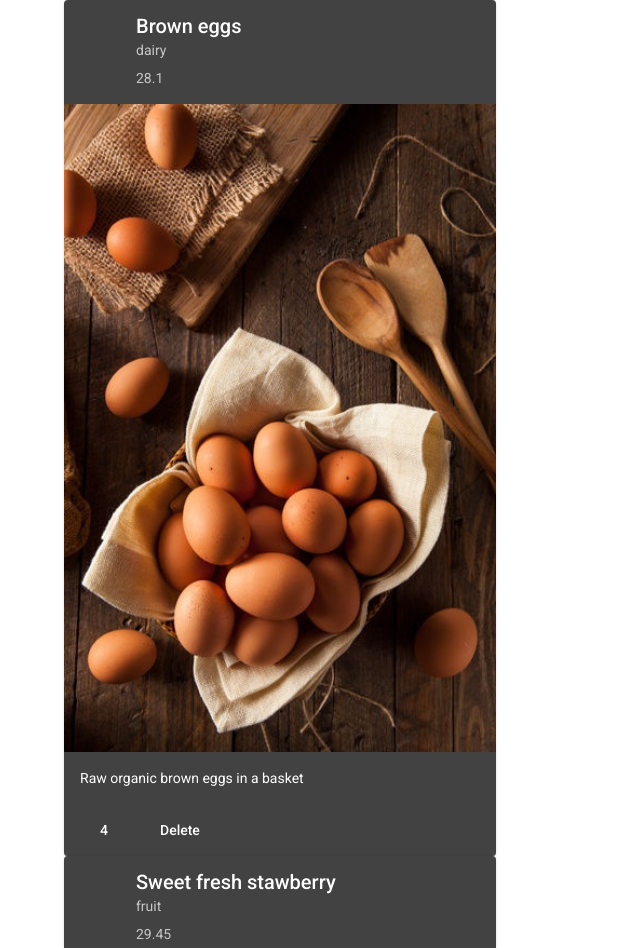
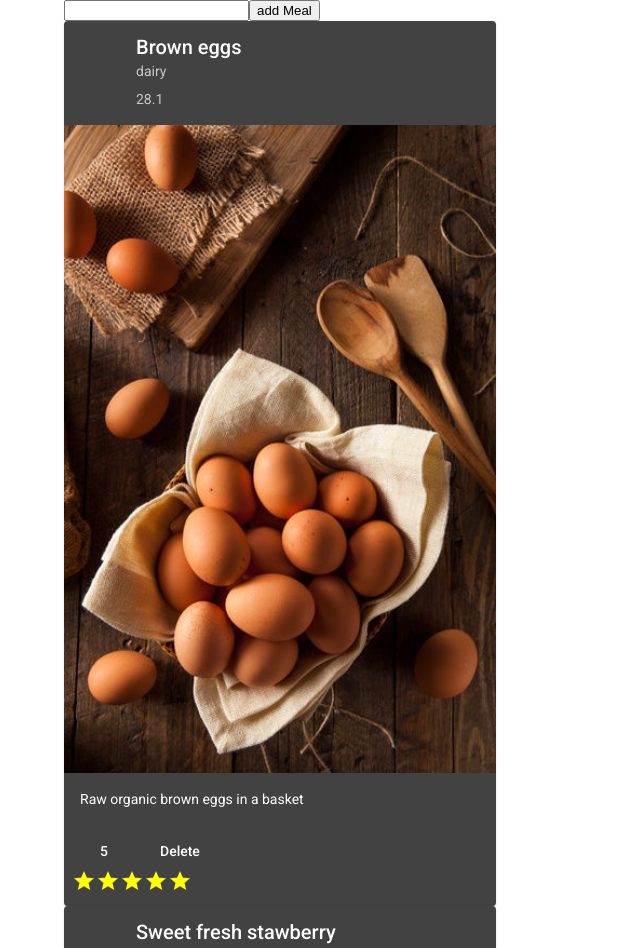
Before and after one commit to galamo/angular-store-project, an Angular app: page / in a window 1280 px wide. Shown: the top 948 px of the page, without its empty margins (0-640 px from the left). Built offline with nearby package versions, Linux system fonts and the light colour scheme.

Commit message:
add_more_props

```diff
--- a/src/app/app.module.ts
+++ b/src/app/app.module.ts
@@ -8,6 +8,8 @@ import { ProductPageComponent } from './components/product-page/product-page.com
 import { BrowserAnimationsModule } from '@angular/platform-browser/animations';
 import { MatCardModule } from '@angular/material/card';
 import { MatButtonModule } from '@angular/material/button';
+import { RatingComponent } from './components/rating/rating.component';
+import { AddMealComponent } from './components/add-meal/add-meal.component';
 
 @NgModule({
   declarations: [
@@ -15,6 +17,8 @@ import { MatButtonModule } from '@angular/material/button';
     HeaderComponent,
     ProductComponent,
     ProductPageComponent,
+    RatingComponent,
+    AddMealComponent,
   ], // components / directives/ pipes and all module related
   imports: [
     BrowserModule,
--- /dev/null
+++ b/src/app/components/add-meal/add-meal.component.html
@@ -0,0 +1,7 @@
+<div>
+    <input [(ngModel)]="newProductTitle" />
+    <!-- <input [(ngModel)]="newImage" />
+    <input [(ngModel)]="newRating" />
+    <input [(ngModel)]="newDescription" /> -->
+    <button (click)="addNewProduct()"> add Meal</button>
+</div>
--- /dev/null
+++ b/src/app/components/add-meal/add-meal.component.ts
@@ -0,0 +1,21 @@
+import { Component, OnInit, Output, EventEmitter } from '@angular/core';
+
+
+@Component({
+  selector: 'app-add-meal',
+  templateUrl: './add-meal.component.html',
+  styleUrls: ['./add-meal.component.css']
+})
+export class AddMealComponent implements OnInit {
+  @Output() addNewMealEvent = new EventEmitter<any>()
+  public newProductTitle: string;
+  constructor() {
+    this.newProductTitle = "";
+  }
+  addNewProduct() {
+    this.addNewMealEvent.emit({ title: this.newProductTitle })
+  }
+  ngOnInit(): void {
+  }
+
+}
--- a/src/app/components/product-page/product-page.component.html
+++ b/src/app/components/product-page/product-page.component.html
@@ -1,4 +1,5 @@
 <div>
+    <app-add-meal (addNewMealEvent)="addNewProduct($event)"></app-add-meal>
     <app-product (deleteProductEvent)="deleteProductFromStore($event)" *ngFor="let product of productStore"
         [product]="product"></app-product>
 </div>
--- a/src/app/components/product-page/product-page.component.ts
+++ b/src/app/components/product-page/product-page.component.ts
@@ -14,13 +14,12 @@ export class ProductPageComponent implements OnInit {
   }
 
   deleteProductFromStore(title: string) {
-    console.log("delete in parent")
     const index = this.productStore.findIndex(item => item.title === title)
     this.productStore.splice(index, 1)
   }
-
-
-
+  addNewProduct(product) {
+    this.productStore.push(product)
+  }
   ngOnInit(): void {
   }
 
--- a/src/app/components/product/product.component.html
+++ b/src/app/components/product/product.component.html
@@ -14,5 +14,6 @@
     <mat-card-actions>
         <button mat-button>{{ product.rating }}</button>
         <button (click)="deleteProduct(product.title)" mat-button>Delete</button>
+        <app-rating [rating]="product.rating"></app-rating>
     </mat-card-actions>
 </mat-card>
--- /dev/null
+++ b/src/app/components/rating/rating.component.html
@@ -0,0 +1,5 @@
+<div>
+    <span *ngFor="let star of arrOfStars">
+        <i class="material-icons" style="color:yellow">star</i>
+    </span>
+</div>
--- /dev/null
+++ b/src/app/components/rating/rating.component.ts
@@ -0,0 +1,23 @@
+import { Component, OnInit, Input } from '@angular/core';
+
+@Component({
+  selector: 'app-rating',
+  templateUrl: './rating.component.html',
+  styleUrls: ['./rating.component.css']
+})
+export class RatingComponent implements OnInit {
+  @Input() rating: number
+  public header: string;
+  public arrOfStars: Array<string>;
+  constructor() {
+    this.header = "Rating is:"
+    this.arrOfStars = []
+  }
+
+  ngOnInit(): void {
+    for (let index = 0; index < this.rating; index++) {
+      this.arrOfStars.push("Star")
+    }
+  }
+
+}
--- a/src/app/products.json
+++ b/src/app/products.json
@@ -6,7 +6,7 @@
   "height": 600,
   "width": 400,
   "price": 28.1,
-  "rating": 4
+  "rating": 5
 }, {
   "title": "Sweet fresh stawberry",
   "type": "fruit",
@@ -15,7 +15,7 @@
   "height": 450,
   "width": 299,
   "price": 29.45,
-  "rating": 4
+  "rating": 2
 }, {
   "title": "Asparagus",
   "type": "vegetable",
@@ -60,7 +60,7 @@
   "height": 450,
   "width": 299,
   "price": 18.19,
-  "rating": 2
+  "rating": 8
 }, {
   "title": "Hazelnut in black ceramic bowl",
   "type": "vegetable",
```
Also changed, not shown: src/app/components/add-meal/add-meal.component.css (added), src/app/components/rating/rating.component.css (added), 2 other files (tests, documents, lock files or other folders).
